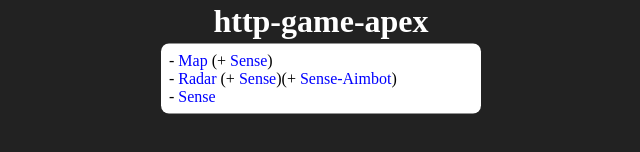
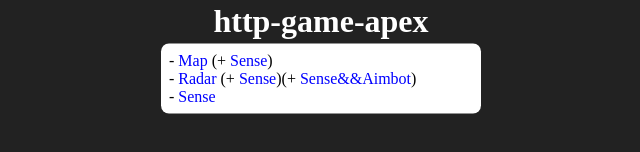
Before and after one commit to TendoProject/ApexAim, a website: page docs/index.html in a window 1280 px wide. Shown: the part 342-494 px from the top of the page, 319-959 px from the left. Drawn offline with Linux system fonts and the light colour scheme.

Commit message:
Update index.html

```diff
--- a/docs/index.html
+++ b/docs/index.html
@@ -13,7 +13,7 @@
       <h1>http-game-apex</h1>
       <ul class="content">
         <li>- <a href="map.html">Map</a> (+ <a href="map.html#enable-sense">Sense</a>)</li>
-		<li>- <a href="radar.html">Radar</a> (+ <a href="radar.html#enable-sense">Sense</a>)(+ <a href="radar.html#enable-sense-aimbot">Sense-Aimbot</a>)</li>
+		<li>- <a href="radar.html">Radar</a> (+ <a href="radar.html#enable-sense">Sense</a>)(+ <a href="radar.html#enable-sense-aimbot">Sense&&Aimbot</a>)</li>
         <li>- <a href="sense.html">Sense</a></li>
       </ul>
     </div>
```
